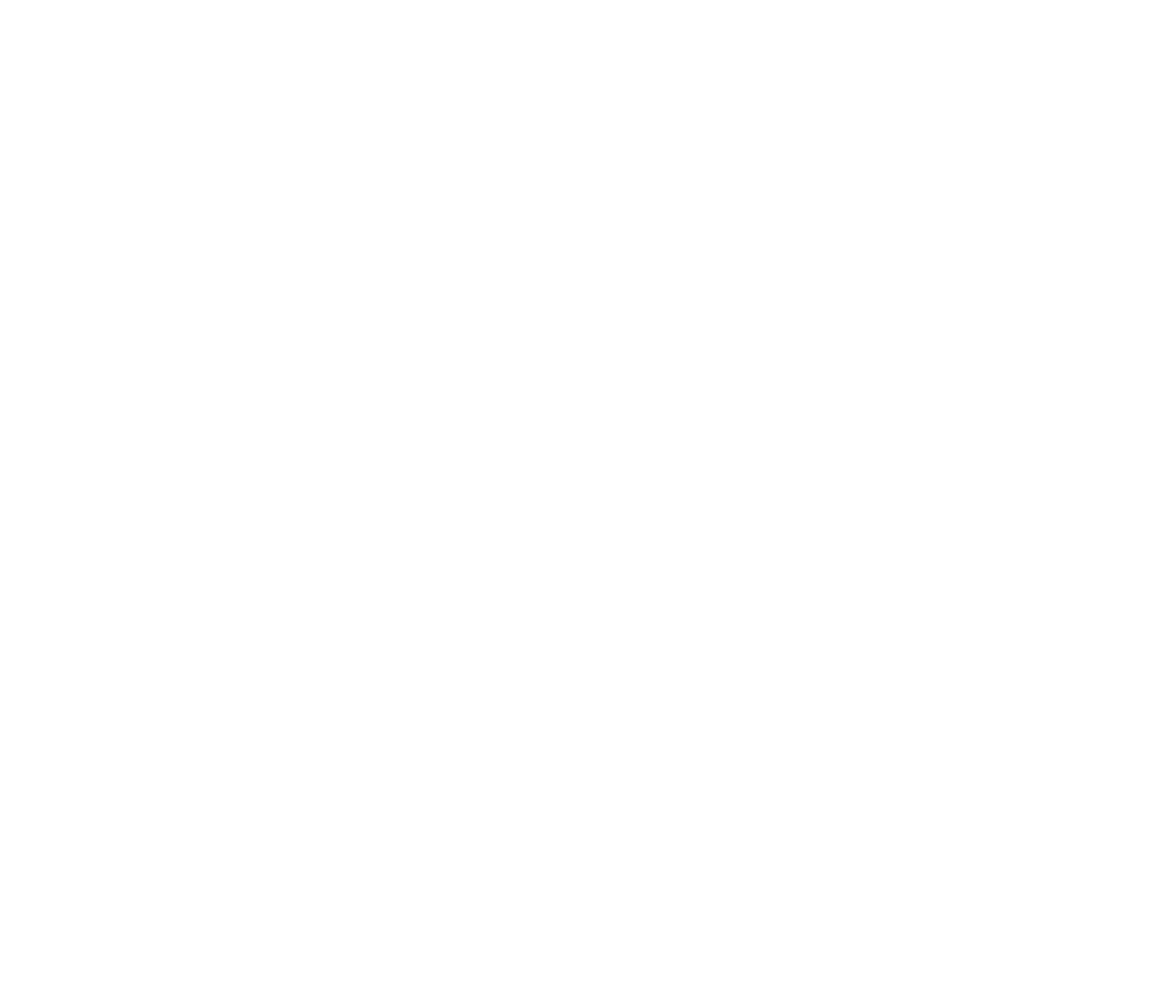
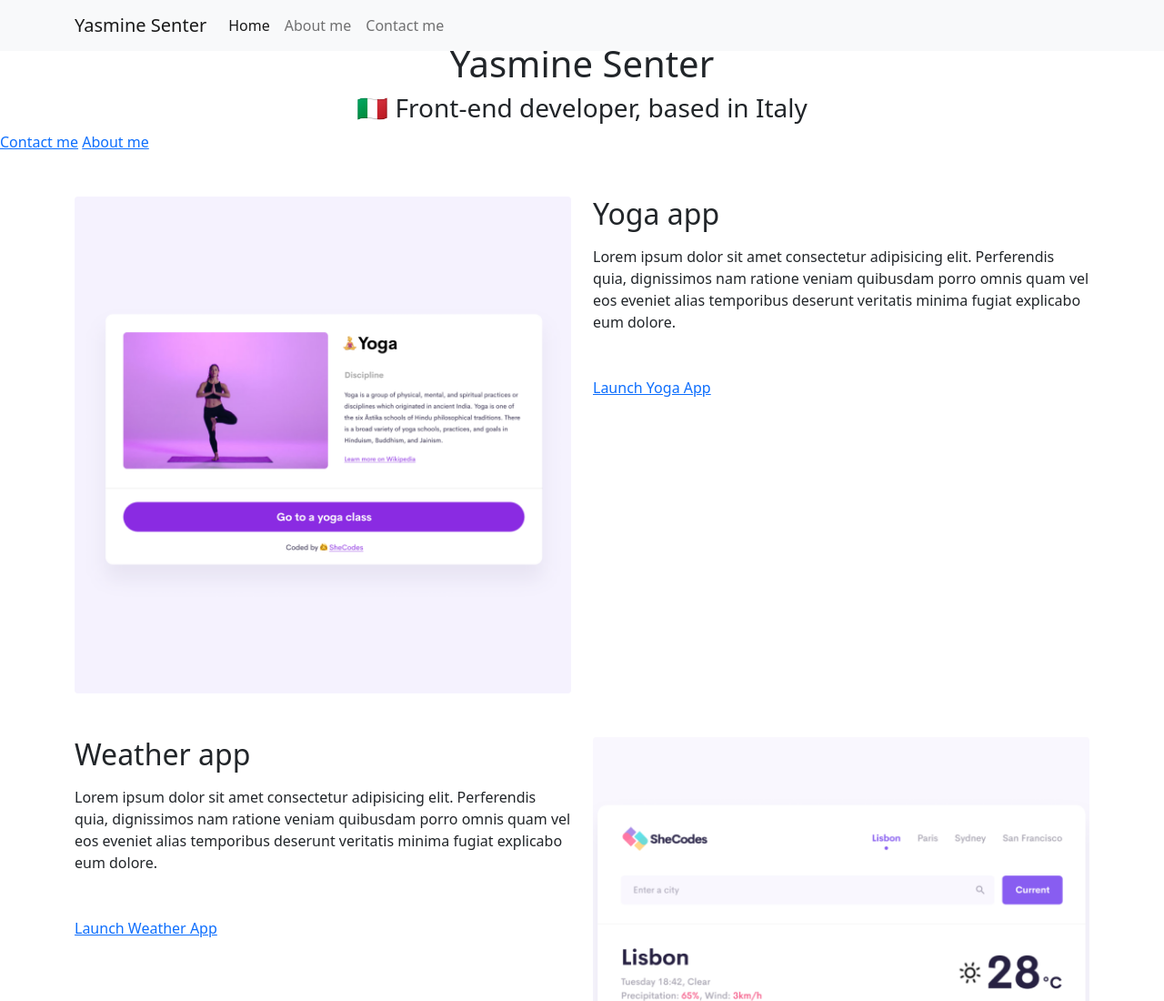
Before and after one commit to yasminemediamacs/portfolio-shecodes-responsive, a plain HTML site: page index.html in a window 1280 px wide. Shown: the top 1100 px of the page at 91% size. Before the commit the page ends 800 px from the top, so only its background shows below. Drawn offline with nearby package versions, Linux system fonts and the light colour scheme.

Commit message:
Created the index.html content and made it SEO-friendly

```diff
--- a/index.html
+++ b/index.html
@@ -4,9 +4,112 @@
     <meta charset="UTF-8">
     <meta http-equiv="X-UA-Compatible" content="IE=edge">
     <meta name="viewport" content="width=device-width, initial-scale=1.0">
-    <title>Document</title>
+    <meta name="description" content="Projects and information about the front-end developer Yasmine Senter">
+    <title>Front-end developer - Yasmine Senter</title>
+    <link
+      href="https://cdn.jsdelivr.net/npm/bootstrap@5.0.2/dist/css/bootstrap.min.css"
+      rel="stylesheet"
+      integrity="sha384-EVSTQN3/azprG1Anm3QDgpJLIm9Nao0Yz1ztcQTwFspd3yD65VohhpuuCOmLASjC"
+      crossorigin="anonymous"
+    />
+    <script
+      src="https://cdn.jsdelivr.net/npm/bootstrap@5.0.2/dist/js/bootstrap.bundle.min.js"
+      integrity="sha384-MrcW6ZMFYlzcLA8Nl+NtUVF0sA7MsXsP1UyJoMp4YLEuNSfAP+JcXn/tWtIaxVXM"
+      crossorigin="anonymous"
+    ></script>
+    <link rel="stylesheet" href="/src/style.css" />
 </head>
 <body>
-
+    <nav class="navbar navbar-expand-lg navbar-light bg-light fixed-top">
+      <div class="container">
+        <a class="navbar-brand" href="/">Yasmine Senter</a>
+        <button
+          class="navbar-toggler"
+          type="button"
+          data-bs-toggle="collapse"
+          data-bs-target="#navbarNav"
+          aria-controls="navbarNav"
+          aria-expanded="false"
+          aria-label="Toggle navigation"
+        >
+          <span class="navbar-toggler-icon"></span>
+        </button>
+        <div class="collapse navbar-collapse" id="navbarNav">
+          <ul class="navbar-nav">
+            <li class="nav-item">
+              <a class="nav-link active" aria-current="page" href="index.html" title="Homepage"
+                >Home</a
+              >
+            </li>
+            <li class="nav-item">
+              <a class="nav-link" href="about.html" title="About Yasmine Senter">About me</a>
+            </li>
+            <li class="nav-item">
+              <a class="nav-link" href="about.html#contact" title="Contact Yasmine Senter">Contact me</a>
+            </li>
+          </ul>
+        </div>
+      </div>
+    </nav>
+    <h2 class="text-center">👋 Hi I am</h2>
+    <h1 class="text-center">Yasmine Senter</h1>
+    <h3 class="text-center">🇮🇹 Front-end developer, based in Italy</h3>
+    <div class="navigation-links mb-5">
+      <a href="about.html#contact" class="contact-link" title="Contact Yasmine Senter">Contact me</a>
+      <a href="about.html" class="about-link" title="About Yasmine Senter">About me</a>
+    </div>
+    <div class="container">
+      <div class="row">
+        <div class="col-6">
+          <img src="images/yoga.png" class="img-fluid rounded" alt="Yoga App"/>
+        </div>
+        <div class="col-6">
+          <h2 class="mb-3">Yoga app</h2>
+          <p>
+            Lorem ipsum dolor sit amet consectetur adipisicing elit. Perferendis
+            quia, dignissimos nam ratione veniam quibusdam porro omnis quam vel
+            eos eveniet alias temporibus deserunt veritatis minima fugiat
+            explicabo eum dolore.
+          </p>
+          <div class="mt-5">
+            <a href="#" class="primary-link" title="Yoga App">Launch Yoga App</a>
+          </div>
+        </div>
+      </div>
+      <div class="row mt-5">
+        <div class="col-6">
+          <h2 class="mb-3">Weather app</h2>
+          <p>
+            Lorem ipsum dolor sit amet consectetur adipisicing elit. Perferendis
+            quia, dignissimos nam ratione veniam quibusdam porro omnis quam vel
+            eos eveniet alias temporibus deserunt veritatis minima fugiat
+            explicabo eum dolore.
+          </p>
+          <div class="mt-5">
+            <a href="#" class="primary-link" title="Weather App">Launch Weather App</a>
+          </div>
+        </div>
+        <div class="col-6">
+          <img src="images/weather.png" class="img-fluid rounded" alt="Weather App"/>
+        </div>
+      </div>
+      <div class="row mt-5 mb-5">
+        <div class="col-6">
+          <img src="images/yogurt.png" class="img-fluid rounded" alt="Yoghurt App"/>
+        </div>
+        <div class="col-6">
+          <h2 class="mb-3">Yoghurt app</h2>
+          <p>
+            Lorem ipsum dolor sit amet consectetur adipisicing elit. Perferendis
+            quia, dignissimos nam ratione veniam quibusdam porro omnis quam vel
+            eos eveniet alias temporibus deserunt veritatis minima fugiat
+            explicabo eum dolore.
+          </p>
+          <div class="mt-5">
+            <a href="#" class="primary-link" title="Yoghurt App">Launch Weather App</a>
+          </div>
+        </div>
+      </div>
+    </div>
 </body>
 </html>
```
Also changed, not shown: images/yogurt.png (renamed from images/yoghurt.png).
